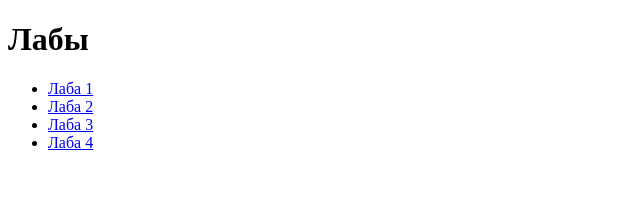
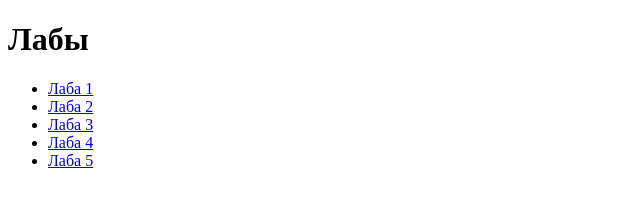
Before and after one commit to apllnrrr/piis, a plain HTML site: page index.html in a window 1280 px wide. Shown: the full height of the page, 0-640 px from the left. Drawn offline with Linux system fonts and the light colour scheme.

Commit message:
feat: add lab5 in index.html

```diff
--- a/index.html
+++ b/index.html
@@ -12,6 +12,7 @@
     <li><a href = "laba2/index.html">Лаба 2 </a></li>
     <li><a href = "laba3/index.html">Лаба 3 </a></li>
     <li><a href = "laba4/index.html">Лаба 4 </a></li>
+    <li><a href = "laba5/lab5.html">Лаба 5 </a></li>
   </ul>
  </body>
 </html>
```
